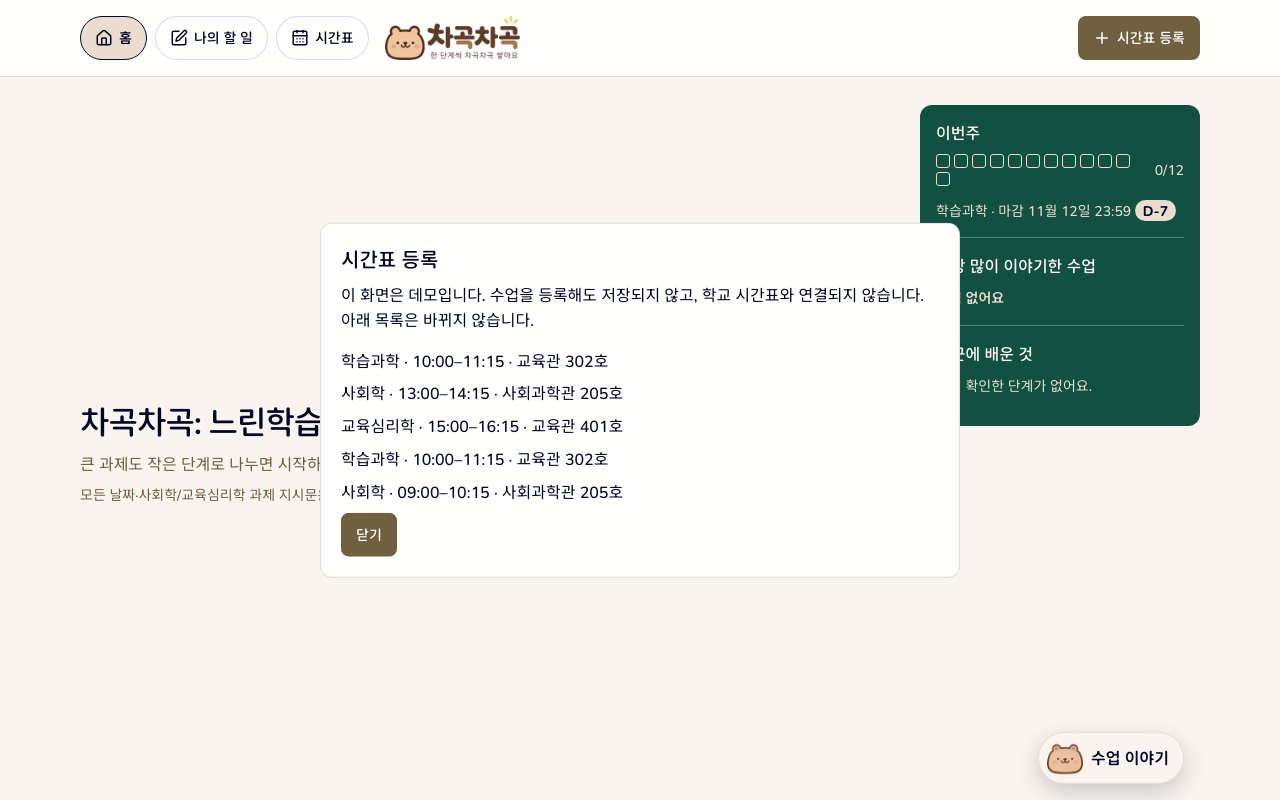
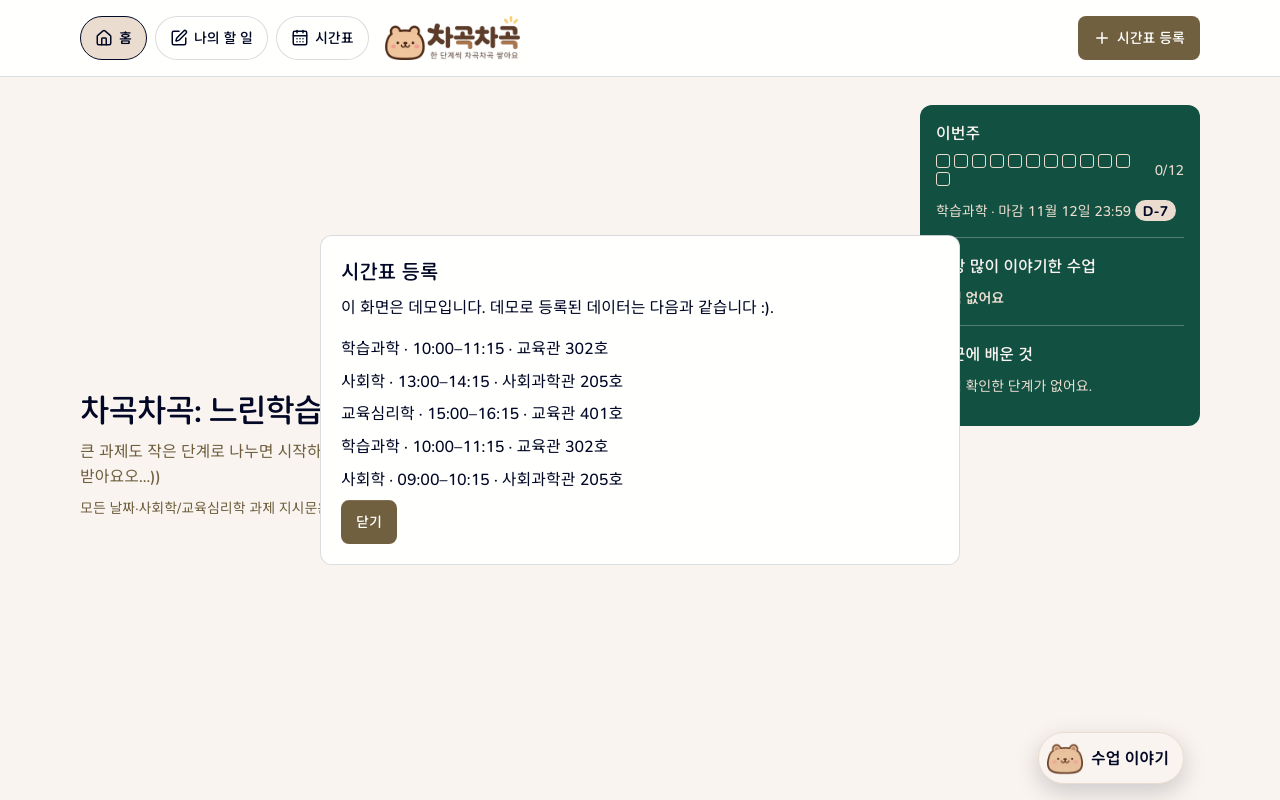
Before and after one commit to yonseiminji/LearningScience, a React (Vite) app: page / in a window 1280 px wide. Both pictures are taken after a click on the button "시간표 등록". Shown: the top 800 px of the page. Built offline with nearby package versions, Linux system fonts and the light colour scheme.

Commit message:
Update demo text and add slogan suggestion

```diff
--- a/src/App.jsx
+++ b/src/App.jsx
@@ -142,7 +142,7 @@ export default function App() {
               <>
                 <section className="hero">
                   <h1>차곡차곡: 느린학습자를 위한 학습 플래너</h1>
-                  <p className="hero-tip">큰 과제도 작은 단계로 나누면 시작하기 쉬워져요.</p>
+                  <p className="hero-tip">큰 과제도 작은 단계로 나누면 시작하기 쉬워져요. ((여기에 넣을 슬로건 추천 받아요오...))</p>
                   <p className="hint">{data.notes[0]}</p>
                 </section>
                 <SubjectBoard stepCompletion={stepCompletion} onToggleStep={toggleStep} onOpen={openGuide} />
@@ -193,7 +193,7 @@ export default function App() {
         <dialog className="level-dialog" open aria-labelledby="register-title">
           <h2 id="register-title">시간표 등록</h2>
           <p>
-            이 화면은 데모입니다. 수업을 등록해도 저장되지 않고, 학교 시간표와 연결되지 않습니다. 아래 목록은 바뀌지 않습니다.
+            이 화면은 데모입니다. 데모로 등록된 데이터는 다음과 같습니다 :).
           </p>
           <ul className="check-list">
             {data.demoSchedule.map((item) => (
```
